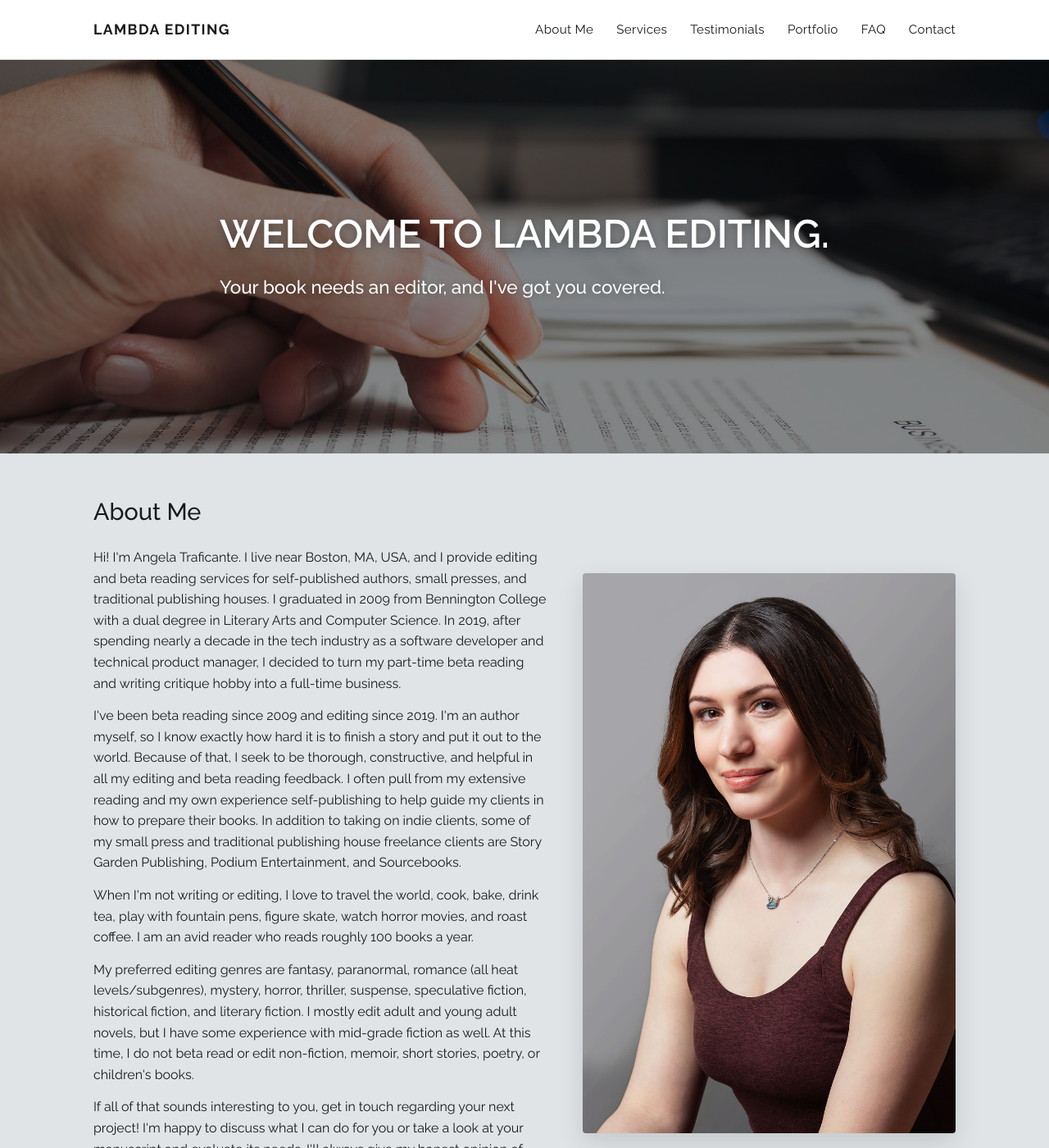
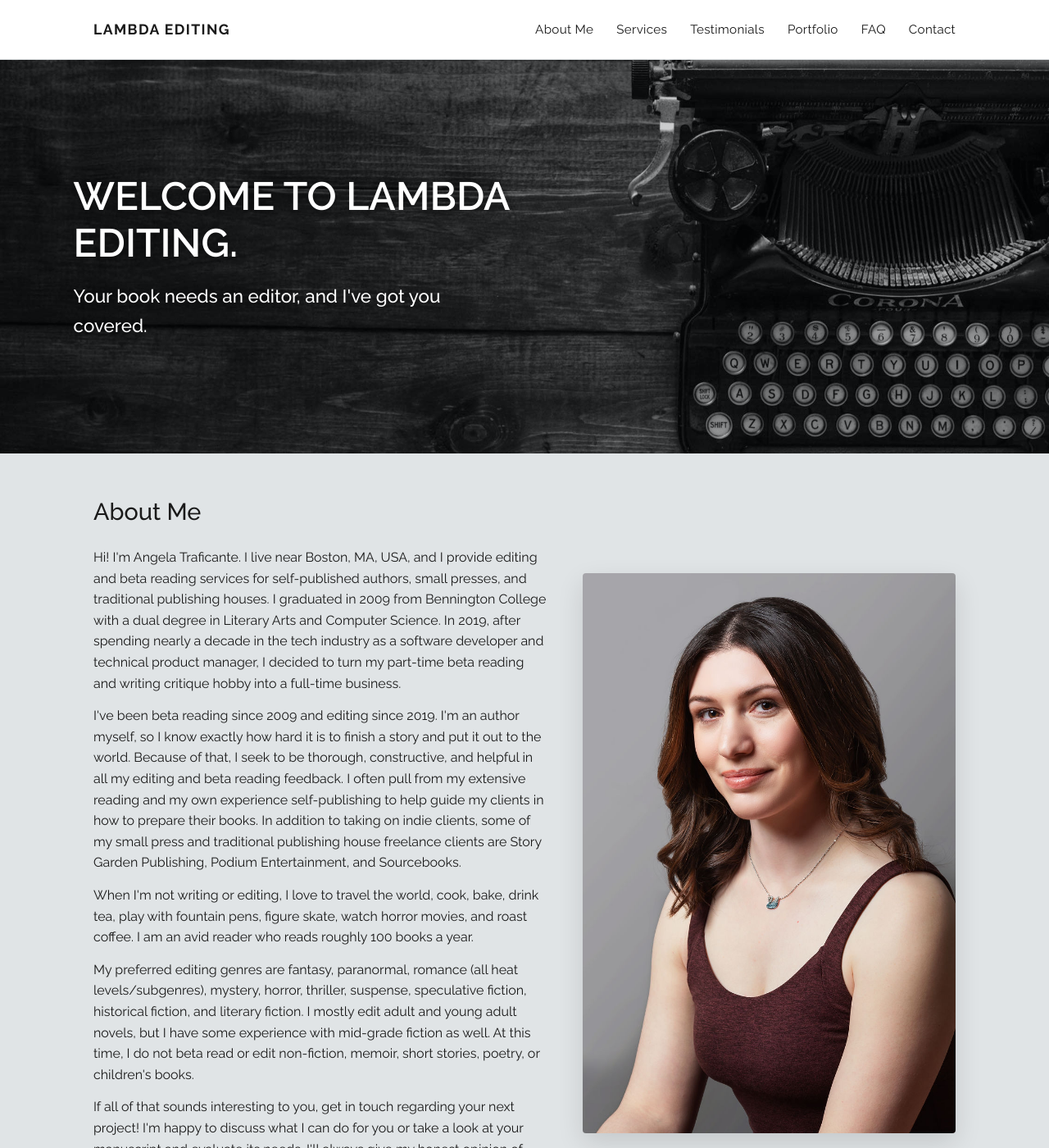
Before and after one commit to lambdaediting/lambdaediting.github.io, a Jekyll site: the page built from index.html, in a window 1280 px wide and 1400 px high. Shown: the whole window at 82% size. Built offline with Jekyll 4.4.1, drawn with Linux system fonts in a browser that asks for light colours.

Commit message:
Replace homepage hero image with grayscale typewriter photo
Swaps the hero background for a desaturated vintage typewriter photo
(free-licensed, via Unsplash), left-aligns the headline into the
image's negative space, and lightens the overlay for better detail.
Also saves an alternate open-books hero image in the repo, unused for
now, in case it's wanted for a future redesign.

```diff
--- a/assets/css/style.css
+++ b/assets/css/style.css
@@ -88,34 +88,36 @@ a { color: inherit; text-decoration: none; }
   min-height: 480px;
   display: flex;
   align-items: center;
-  background: #222 url("/assets/images/hero.jpg") center/cover no-repeat;
+  background: #1a1a1a url("/assets/images/hero.jpg") left center/cover no-repeat;
 }
 .hero::before {
   content: "";
   position: absolute;
   inset: 0;
-  background: rgba(8, 14, 18, 0.48);
+  background: rgba(8, 14, 18, 0.2);
 }
 .hero .wrap {
   position: relative;
   color: #fff;
+  margin: 0;
   padding-top: 40px;
   padding-bottom: 40px;
+  padding-left: clamp(24px, 7vw, 140px);
 }
 .hero h1 {
   font-size: 3rem;
   font-weight: 600;
   margin: 0 0 18px;
-  max-width: 760px;
+  max-width: 600px;
   line-height: 1.2;
-  text-shadow: 0 2px 12px rgba(0,0,0,0.35);
+  text-shadow: 0 2px 12px rgba(0,0,0,0.45);
 }
 .hero p {
   font-size: 1.4rem;
   font-weight: 500;
-  max-width: 620px;
+  max-width: 480px;
   margin: 0;
-  text-shadow: 0 1px 8px rgba(0,0,0,0.3);
+  text-shadow: 0 1px 8px rgba(0,0,0,0.4);
 }
 
 /* ---- Section basics ---- */
```
Also changed, not shown: assets/images/hero-open-books.jpg (added), assets/images/hero.jpg.
